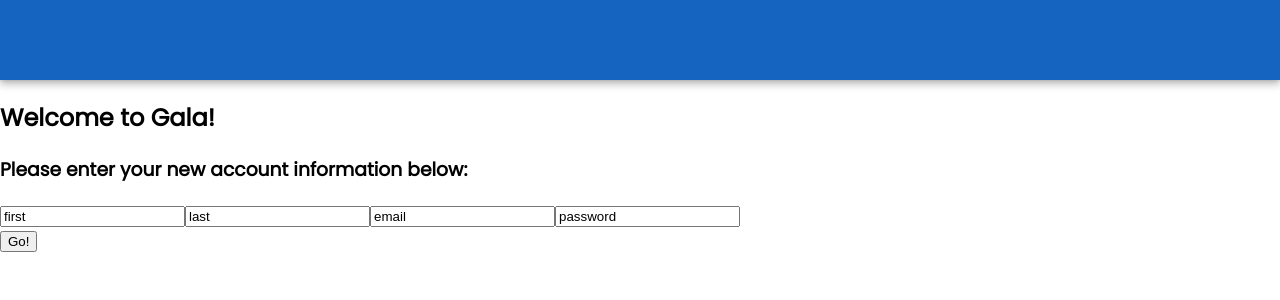
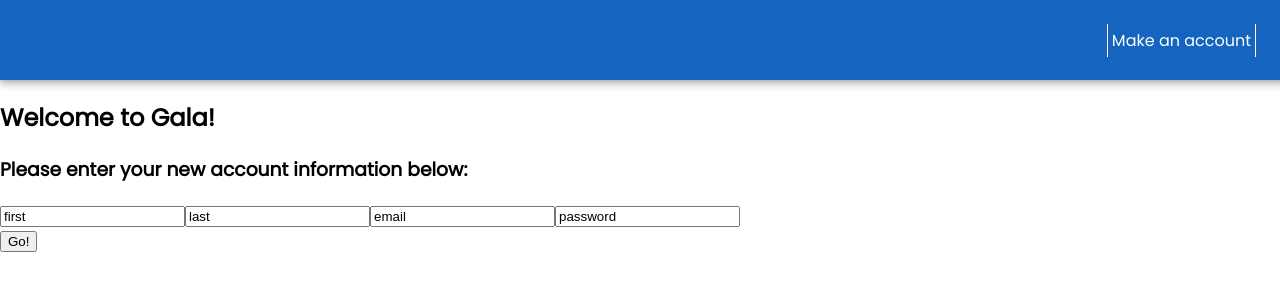
Before and after one commit to jackpmastrangelo/GalaWeb, a React app: page /signup in a window 1280 px wide. Shown: the top 300 px of the page. Built offline with nearby package versions, Linux system fonts and the light colour scheme.

Commit message:
Work on TicketRequest and NavBar

```diff
--- a/src/App.js
+++ b/src/App.js
@@ -2,7 +2,6 @@
 import { Route, Switch } from 'react-router-dom';
 import Landing from "./pages/Landing";
 import EventDash from "./pages/Dashboard";
-import EventCreate from "./pages/EventCreate";
 import AuthenticatedPage from "./pages/AuthenticatedPage";
 import SignUp from "./pages/SignUp";
 import TicketRequestPage from "./pages/TicketRequestPage";
@@ -11,12 +10,10 @@
   render() {
     return (
       <Switch>
-        <Route exact path="/" component={Landing}/>
-        <Route path="/signup" component={SignUp}/>
-        <Route path="/events/create"
-               render={(props) => <AuthenticatedPage {...props} subComponent={<EventCreate />} />}/>
+        <Route exact path="/" component={Landing} />
+        <Route path="/signup" component={SignUp} />
         <Route path="/dashboard"
-               render={(props) => <AuthenticatedPage {...props} subComponent={<EventDash />} />}/>
+               render={(props) => <AuthenticatedPage {...props} subComponent={<EventDash />} />} />
         <Route path="/request-ticket/:eventId" component={TicketRequestPage} />
       </Switch>
     );
--- a/src/components/CreateEventBox.js
+++ /dev/null
@@ -1,67 +0,0 @@
-import React from 'react'
-import LoadingSpinner from "./LoadingSpinner";
-import { connect } from 'react-redux';
-import {createEvent} from "../state/createEventsState";
-
-class CreateEventBox extends React.Component {
-  constructor(props) {
-    super(props)
-    this.state = {
-      eventNameField: "",
-      eventPlaceField: "",
-      eventTimeField: "",
-      capacityField: ""
-    }
-  }
-
-  handleFieldChange(event, field) {
-    let change = {};
-    change[field] = event.target.value;
-    this.setState(change);
-  }
-
-  createEvent(firstName, lastName, email, password) {
-    this.props.dispatch(createEvent(firstName, lastName, email, password));
-  }
-
-  render() {
-    const eventNameField = this.state.eventNameField,
-      eventPlaceField = this.state.eventPlaceField,
-      eventTimeField = this.state.eventTimeField,
-      capacityField = this.state.capacityField;
-
-    const loading = this.props.fetching ? <LoadingSpinner/> : <div />;
-
-    return (
-      <div className={"signup-box"}>
-        <h2>Creating an event!</h2>
-        <h3>Please enter event information below:</h3>
-          <label>Name</label>
-        <input value={eventNameField}
-               onChange={(event) => this.handleFieldChange.bind(this)(event, "eventNameField")}/>
-          <label>Place</label>
-        <input value={eventPlaceField}
-               onChange={(event) => this.handleFieldChange.bind(this)(event, "eventPlaceField")}/>
-          <label>Time (MM-DD-YYYY)</label>
-        <input value={eventTimeField}
-               onChange={(event) => this.handleFieldChange.bind(this)(event, "eventTimeField")}/>
-          <label>Capacity</label>
-        <input value={capacityField}
-               onChange={(event) => this.handleFieldChange.bind(this)(event, "capacityField")}/>
-        <div className={"button"}
-             onClick={() => {this.createEvent.bind(this)(eventNameField, eventPlaceField, eventTimeField, capacityField)}}>
-          <button>Go!</button>
-        </div>
-        { loading }
-      </div>
-    );
-  }
-}
-
-function mapStateToProps(state) {
-  return {
-    fetching: state.createEventState.fetching
-  }
-}
-
-export default connect(mapStateToProps)(CreateEventBox)
--- a/src/components/NavBar.js
+++ b/src/components/NavBar.js
@@ -1,12 +1,41 @@
 import React from 'react';
+import Session from "../state/Session";
+import { NavLink } from 'react-router-dom';
 import '../styles/components/NavBar.scss';
 
 export default class NavBar extends React.Component {
+  constructor(props) {
+    super(props);
+    this.state = {
+      loggedIn: Session.sessionExists()
+    }
+  }
 
   render() {
-   return(
-     <div className="navbar">
-     </div>
-   )
+    let accountComponent = undefined;
+
+    if (this.state.loggedIn) {
+      accountComponent = (
+        <div className="navbar-elt">
+          <NavLink to="/dashboard" className="navbar-elt-link" >
+            My Dashboard
+          </NavLink>
+        </div>
+      );
+    } else {
+      accountComponent = (
+        <div className="navbar-elt">
+          <NavLink to="/signup"  className="navbar-elt-link">
+            Make an account
+          </NavLink>
+        </div>
+      );
+    }
+
+    return(
+      <div className="navbar">
+        {accountComponent}
+      </div>
+    )
   }
 }
--- a/src/components/TicketRequest.js
+++ b/src/components/TicketRequest.js
@@ -23,6 +23,13 @@
 
   render() {
     const event = this.props.event;
+    let informationText = undefined;
+
+    if (this.props.success) {
+      informationText = "Success! A ticket was sent to your email.";
+    } else if (this.props.error) {
+      informationText = this.props.errorMessage;
+    }
 
     return (
       <div className="tr-container">
@@ -43,6 +50,9 @@
               <p>Give me a ticket!</p>
             </div>
           </div>
+          <div className="tr-information">
+            {informationText}
+          </div>
         </div>
       </div>
     );
--- a/src/pages/EventCreate.js
+++ /dev/null
@@ -1,14 +0,0 @@
-import React from 'react';
-import CreateEventBox from "../components/CreateEventBox";
-import NavBar from "../components/NavBar";
-
-export default class EventCreate extends React.Component {
-  render() {
-    return(
-      <div>
-        <NavBar />
-        <CreateEventBox />
-      </div>
-    );
-  }
-}
--- a/src/styles/components/NavBar.scss
+++ b/src/styles/components/NavBar.scss
@@ -7,4 +7,24 @@
   color: $primary-text;
   box-shadow: $horizontal-shadow;
   position: sticky;
+  display: flex;
+  justify-content: flex-end;
+  align-items: center;
+  padding: 0 20px 0 0;
 }
+
+.navbar-elt {
+  margin: 0 24px;
+  border-left: 1px solid $primary-text;
+  border-right: 1px solid $primary-text;
+  padding: 4px;
+}
+
+.navbar-elt-link {
+  color: $primary-text;
+  text-decoration: underline;
+
+  &.active {
+    text-decoration: none;
+  }
+}
--- a/src/styles/components/TicketRequest.scss
+++ b/src/styles/components/TicketRequest.scss
@@ -51,3 +51,8 @@
   display: flex;
   align-items: flex-end;
 }
+
+.tr-information {
+  font-size: 24px;
+  margin-top: 16px;
+}
```
